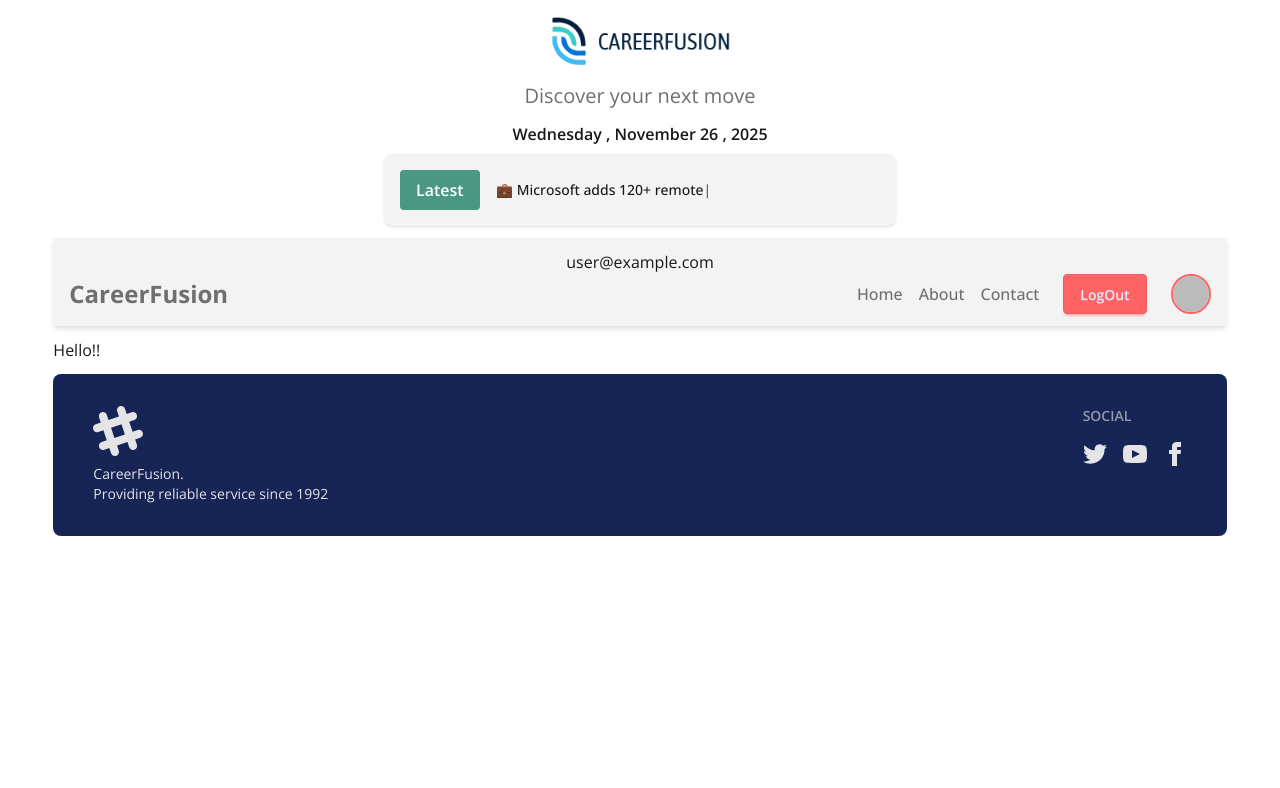
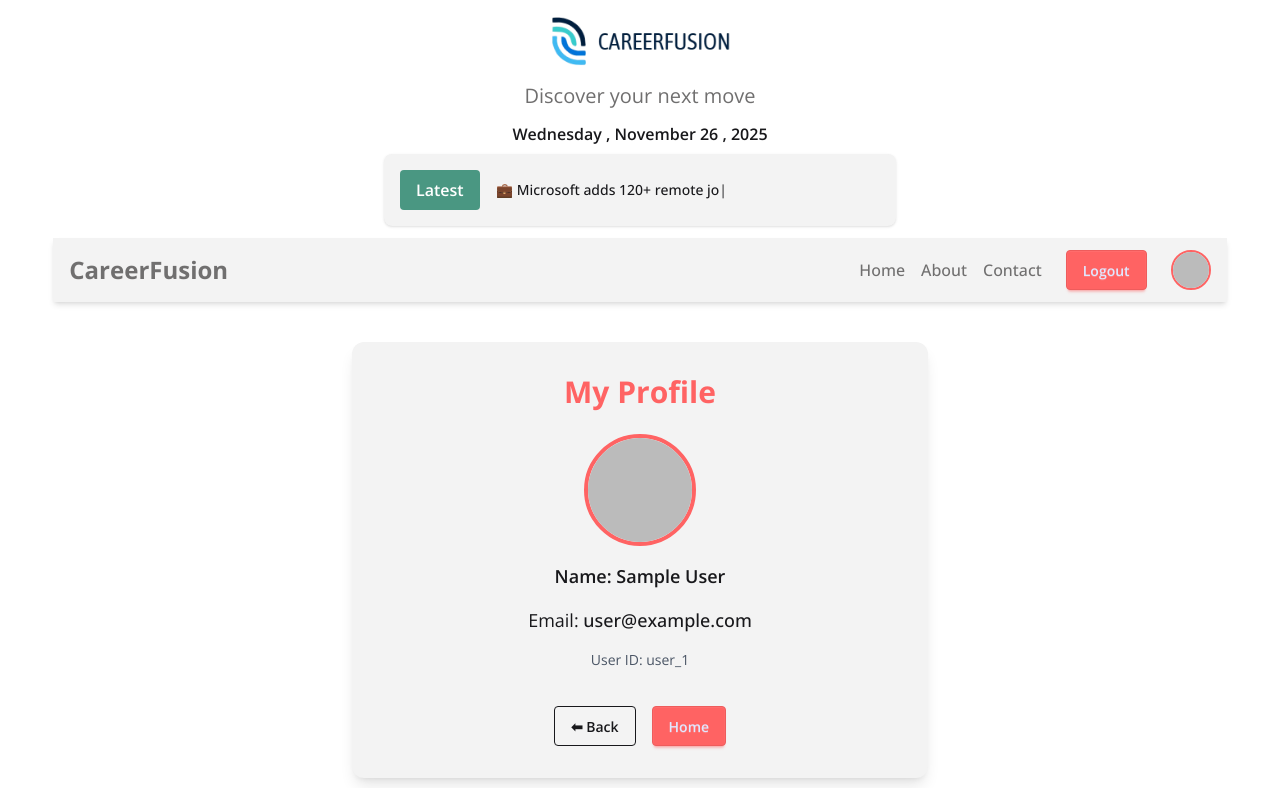
Before and after one commit to mehedipolash/CAREERFUSION, a React (Vite) app: page /my-profile in a window 1280 px wide. Shown: the top 788 px of the page. Built offline with nearby package versions, Linux system fonts and the light colour scheme; no server answers; sample sign-in values are in the browser's storage.

Commit message:
google signIn implemented in signIn and signUp page

```diff
--- a/src/Components/Navbar.jsx
+++ b/src/Components/Navbar.jsx
@@ -16,11 +16,11 @@ const Navbar = () => {
   };
 
   // Default profile photo URL (you can use any default image)
-  const defaultProfilePhoto = "https://cdn-icons-png.flaticon.com/512/149/149071.png";
+  const defaultProfilePhoto =
+    "https://cdn-icons-png.flaticon.com/512/149/149071.png";
 
   return (
     <nav className="bg-base-200 shadow-md lg:px-4 py-3">
-      <p className="text-center">{user && user.email}</p>
       <div className="max-w-7xl mx-auto flex justify-between items-center">
         {/* Logo / Brand */}
         <div className="text-2xl font-bold text-accent">CareerFusion</div>
@@ -52,7 +52,7 @@ const Navbar = () => {
                 onClick={handleSignOut}
                 className="btn btn-primary mt-2 md:mt-0 md:ml-2 self-start sm:self-start"
               >
-                LogOut
+                Logout
               </button>
 
               {/* User photo - always show, use default if no photoURL */}
--- a/src/Pages/MyProfile.jsx
+++ b/src/Pages/MyProfile.jsx
@@ -1,11 +1,54 @@
-import React from "react";
+import React, { use } from "react";
 import { useNavigate } from "react-router";
+import { AuthContext } from "../Provider/AuthProvider";
 
 const MyProfile = () => {
   const navigate = useNavigate();
+  const { user } = use(AuthContext);
+
+  const handleBack = () => navigate(-1);
+  const handleHome = () => navigate("/");
+
+  const defaultAvatar = "https://i.ibb.co/4pDNDk1/avatar.png";
+
   return (
-    <div>
-      <h2>Hello!!</h2>
+    <div className="max-w-xl mx-auto mt-10 bg-base-200 p-8 rounded-xl shadow-lg">
+      <h2 className="text-3xl font-bold text-center text-primary mb-6">
+        My Profile
+      </h2>
+
+      <div className="flex flex-col items-center gap-4">
+        {/* Profile Photo */}
+        <img
+          src={user?.photoURL || defaultAvatar}
+          alt="User"
+          className="w-28 h-28 rounded-full border-4 border-primary object-cover"
+        />
+
+        {/* User Info */}
+        <p className="text-lg font-semibold">
+          Name: {user?.displayName || "Not Provided"}
+        </p>
+
+        <p className="text-lg">
+          Email: <span className="font-medium">{user?.email}</span>
+        </p>
+
+        <p className="text-sm text-gray-600">
+          User ID: <span className="font-mono">{user?.uid}</span>
+        </p>
+
+        {/* Buttons */}
+        <div className="flex gap-4 mt-5">
+          <button onClick={handleBack} className="btn btn-outline">
+            ⬅ Back
+          </button>
+
+          <button onClick={handleHome} className="btn btn-primary">
+            Home
+          </button>
+        </div>
+      </div>
     </div>
   );
 };
--- a/src/Pages/SignIn.jsx
+++ b/src/Pages/SignIn.jsx
@@ -4,16 +4,16 @@ import { AuthContext } from "../Provider/AuthProvider";
 import Header from "../Components/Header";
 
 const SignIn = () => {
-  const { signIn } = use(AuthContext);
+  const { signIn, googleSignUp } = use(AuthContext);
   const [error, setError] = useState("");
   const [success, setSuccess] = useState(false);
   const location = useLocation();
   const navigate = useNavigate();
 
-  const handleSignIn = (event) => {
-    event.preventDefault(); // prevent page reload
+  const handleSignIn = (e) => {
+    e.preventDefault(); // prevent page reload
 
-    const form = event.target;
+    const form = e.target;
     const email = form.email.value;
     const password = form.password.value;
 
@@ -27,6 +27,18 @@ const SignIn = () => {
       .catch((error) => {
         setError(error);
       });
+  };
+
+  const handleGoogleLogin = () => {
+    googleSignUp()
+      .then((result) => {
+        console.log(result.user);
+        navigate(location?.state || "/");
+      })
+      .catch((error) => {
+        console.log(error);
+      });
+
   };
 
   return (
@@ -66,7 +78,10 @@ const SignIn = () => {
           </form>
 
           {/* Login with Google */}
-          <button className="btn bg-white text-black border-[#e5e5e5] w-full mt-4">
+          <button
+            onClick={handleGoogleLogin}
+            className="btn bg-white text-black border-[#e5e5e5] w-full mt-4"
+          >
             <svg
               aria-label="Google logo"
               width="16"
--- a/src/Pages/SignUp.jsx
+++ b/src/Pages/SignUp.jsx
@@ -4,7 +4,7 @@ import { Link, useNavigate } from "react-router";
 import { AuthContext } from "../Provider/AuthProvider";
 
 const SignUp = () => {
-  const { createUser, setUser, updateUser } = use(AuthContext);
+  const { createUser, setUser, updateUser, googleSignUp } = use(AuthContext);
   const [nameError, setNameError] = useState("");
   const [emailError, setEmailError] = useState("");
   const [photoError, setPhotoError] = useState("");
@@ -87,6 +87,17 @@ const SignUp = () => {
       });
   };
 
+  const handleGoogleSignUp = () => {
+    googleSignUp()
+      .then((result) => {
+        console.log(result.user);
+        navigate(location?.state || "/");
+      })
+      .catch((error) => {
+        console.log(error);
+      });
+  };
+
   return (
     <div className="flex items-center justify-center min-h-screen px-4 bg-gray-400 rounded-3xl">
       <div className="card bg-base-100 w-full max-w-sm shadow-2xl p-4">
@@ -147,7 +158,10 @@ const SignUp = () => {
             </p>
           )}
           {/* Login with Google */}
-          <button className="btn bg-white text-black border-[#e5e5e5] w-full mt-4">
+          <button
+            onClick={handleGoogleSignUp}
+            className="btn bg-white text-black border-[#e5e5e5] w-full mt-4"
+          >
             <svg
               aria-label="Google logo"
               width="16"
--- a/src/Provider/AuthProvider.jsx
+++ b/src/Provider/AuthProvider.jsx
@@ -2,20 +2,27 @@ import React, { createContext, useEffect, useState } from "react";
 export const AuthContext = createContext();
 import {
   getAuth,
+  GoogleAuthProvider,
   onAuthStateChanged,
   signInWithEmailAndPassword,
+  signInWithPopup,
   signOut,
   updateProfile,
 } from "firebase/auth";
 import { createUserWithEmailAndPassword } from "firebase/auth";
 import app from "../Firebase/firebase.config";
 // Initialize Firebase Authentication and get a reference to the service
+const provider = new GoogleAuthProvider();
+
 const auth = getAuth(app);
+
+
 const AuthProvider = ({ children }) => {
   const [user, setUser] = useState();
   const [loading, setLoading] = useState(true);
 
-  console.log(loading, user);
+  // console.log(loading, user);
+
   const createUser = (email, password) => {
     setLoading(true);
     return createUserWithEmailAndPassword(auth, email, password);
@@ -32,6 +39,10 @@ const AuthProvider = ({ children }) => {
 
   const updateUser=(updatedData)=>{
        return updateProfile(auth.currentUser, updatedData);
+  }
+
+  const googleSignUp = () => {
+    return signInWithPopup(auth, provider);
   }
   useEffect(() => {
     const unsubscribe = onAuthStateChanged(auth, (currentUser) => {
@@ -52,7 +63,8 @@ const AuthProvider = ({ children }) => {
     signIn,
     loading,
     setLoading,
-    updateUser
+    updateUser,
+    googleSignUp,
   };
   return <AuthContext value={authData}>{children}</AuthContext>;
 };
```
